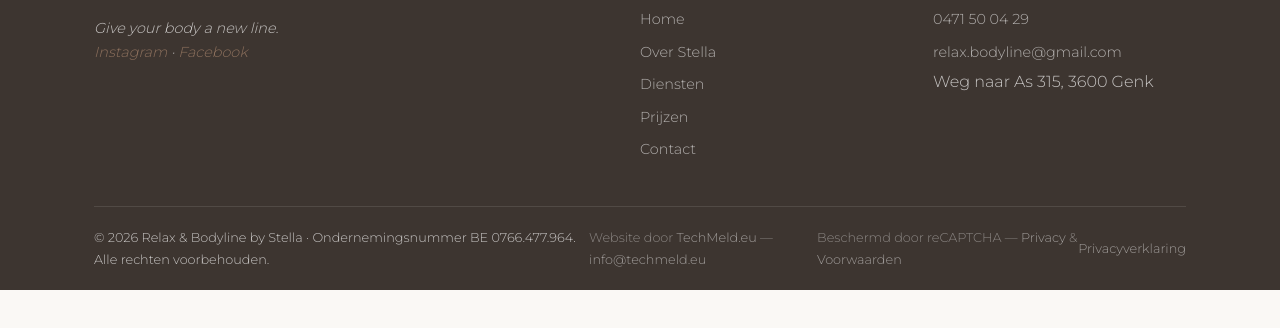
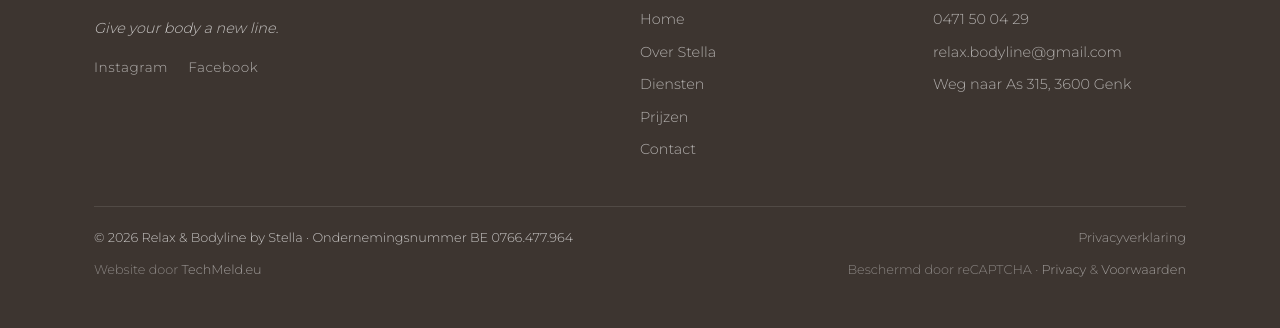
Before and after one commit to dock17/bodylinebystella, a plain HTML site: page index.html in a window 1280 px wide. Shown: the part 6190-6518 px from the top of the page. Before the commit the page ends 6480 px from the top, so only its background shows below. Drawn offline with nearby package versions, Linux system fonts and the light colour scheme.

Commit message:
fix(footer): layout più pulito
- riga in basso su due livelli: copyright + ondernemingsnummer / privacy, poi credito sito / reCAPTCHA
- link Instagram e Facebook come link normali (non più in corsivo sbiadito)
- indirizzo nella colonna Contact con la stessa dimensione degli altri link
- spazio sotto il footer così il pulsante WhatsApp non copre i link

Co-Authored-By: Claude Opus 5.5 <noreply@anthropic.com>

```diff
--- a/css/style.css
+++ b/css/style.css
@@ -871,7 +871,8 @@ h1, h2, h3, h4 {
     margin-bottom: 16px;
 }
 
-.footer-links a {
+.footer-links a,
+.footer-links span {
     display: block;
     color: rgba(255, 255, 255, 0.6);
     font-size: 0.9rem;
@@ -883,13 +884,38 @@ h1, h2, h3, h4 {
     color: var(--color-accent);
 }
 
+.footer-social {
+    display: flex;
+    gap: 20px;
+    margin-top: 16px;
+}
+
+.footer-social a {
+    color: rgba(255, 255, 255, 0.6);
+    font-size: 0.85rem;
+    letter-spacing: 0.04em;
+    transition: color var(--transition);
+}
+
+.footer-social a:hover {
+    color: var(--color-accent);
+}
+
 .footer-bottom {
     display: flex;
-    justify-content: space-between;
-    align-items: center;
-    padding: 20px 0;
+    flex-direction: column;
+    gap: 10px;
+    /* bottom space so the floating WhatsApp button never covers the links */
+    padding: 20px 0 96px;
     border-top: 1px solid rgba(255, 255, 255, 0.1);
     font-size: 0.8rem;
+}
+
+.footer-bottom-row {
+    display: flex;
+    flex-wrap: wrap;
+    justify-content: space-between;
+    gap: 6px 24px;
 }
 
 .footer-bottom a {
@@ -1041,9 +1067,13 @@ h1, h2, h3, h4 {
     }
 
     .footer-bottom {
+        padding: 20px 0 100px;
+        text-align: center;
+    }
+
+    .footer-bottom-row {
         flex-direction: column;
-        gap: 8px;
-        text-align: center;
+        align-items: center;
     }
 
     .hero-buttons {
--- a/index.html
+++ b/index.html
@@ -441,7 +441,10 @@
                         <span class="logo-accent">Bodyline</span> by Stella
                     </a>
                     <p>Give your body a new line.</p>
-                    <p class="footer-social"><a href="https://www.instagram.com/bodyline_by_stella/" target="_blank" rel="noopener">Instagram</a> · <a href="https://www.facebook.com/profile.php?id=100079821348666" target="_blank" rel="noopener">Facebook</a></p>
+                    <div class="footer-social">
+                        <a href="https://www.instagram.com/bodyline_by_stella/" target="_blank" rel="noopener">Instagram</a>
+                        <a href="https://www.facebook.com/profile.php?id=100079821348666" target="_blank" rel="noopener">Facebook</a>
+                    </div>
                 </div>
                 <div class="footer-links">
                     <h4>Navigatie</h4>
@@ -459,10 +462,14 @@
                 </div>
             </div>
             <div class="footer-bottom">
-                <p>&copy; 2026 Relax &amp; Bodyline by Stella · Ondernemingsnummer BE 0766.477.964. Alle rechten voorbehouden.</p>
-                <span class="footer-credit">Website door <a href="https://techmeld.eu/webdesign" target="_blank" rel="noopener">TechMeld.eu</a> — <a href="mailto:info@techmeld.eu">info@techmeld.eu</a></span>
-                <small class="footer-credit">Beschermd door reCAPTCHA — <a href="https://policies.google.com/privacy" target="_blank" rel="noopener">Privacy</a> &amp; <a href="https://policies.google.com/terms" target="_blank" rel="noopener">Voorwaarden</a></small>
-                <a href="privacy.html">Privacyverklaring</a>
+                <div class="footer-bottom-row">
+                    <p>&copy; 2026 Relax &amp; Bodyline by Stella · Ondernemingsnummer BE 0766.477.964</p>
+                    <a href="privacy.html">Privacyverklaring</a>
+                </div>
+                <div class="footer-bottom-row footer-credit">
+                    <span>Website door <a href="https://techmeld.eu/webdesign" target="_blank" rel="noopener">TechMeld.eu</a></span>
+                    <span>Beschermd door reCAPTCHA · <a href="https://policies.google.com/privacy" target="_blank" rel="noopener">Privacy</a> &amp; <a href="https://policies.google.com/terms" target="_blank" rel="noopener">Voorwaarden</a></span>
+                </div>
             </div>
         </div>
     </footer>
```
